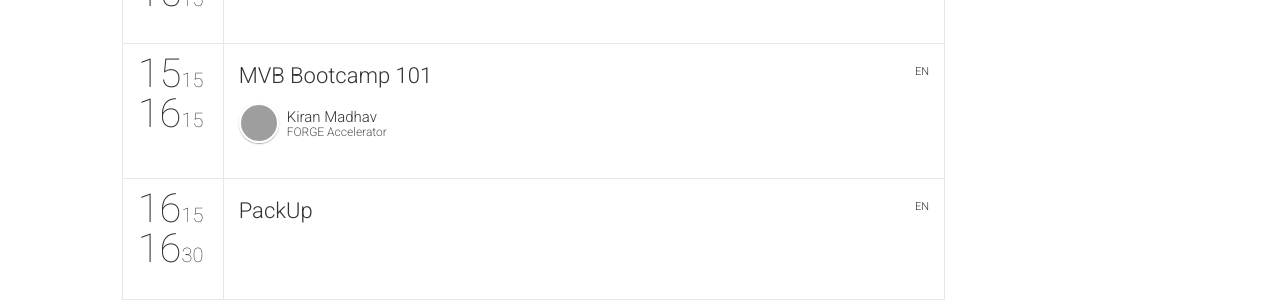
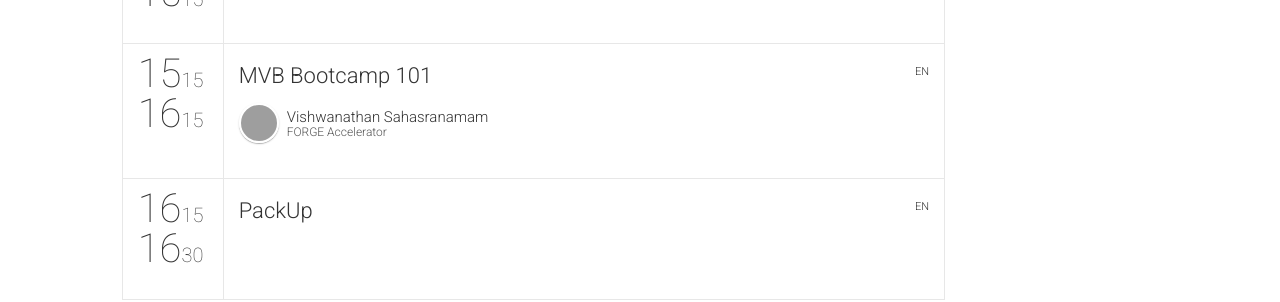
Before and after one commit to gokulkarthick/gdgcbe.github.io, a Jekyll site: the page built from schedule.html, in a window 1280 px wide and 900 px high, scrolled down 1518 px. Shown: the part 152-454 px from the top of the window. Built offline with Jekyll 4.4.1, drawn with Linux system fonts in a browser that asks for light colours; nearby versions of some CDN libraries; comment, search, counter and statistics services are not loaded; grey boxes are pictures that could not be loaded.

Commit message:
Update speakers.yml

```diff
--- a/_data/speakers.yml
+++ b/_data/speakers.yml
@@ -50,11 +50,11 @@
     - {name: "twitter", link: "https://twitter.com/s1dd4rth"}
 -
   id: 7
-  name: "Kiran"
-  surname: "Madhav"
+  name: "Vishwanathan"
+  surname: "Sahasranamam"
   company: "FORGE Accelerator"
-  title: ""
+  title: "MVB Boot Camp"
   thumbnailUrl: kiran.jpg
   rockstar: true
   social:
-    - {name: "twitter", link: "https://twitter.com/"}
+    - {name: "twitter", link: "https://twitter.com/FORGE_FORCE"}
```
